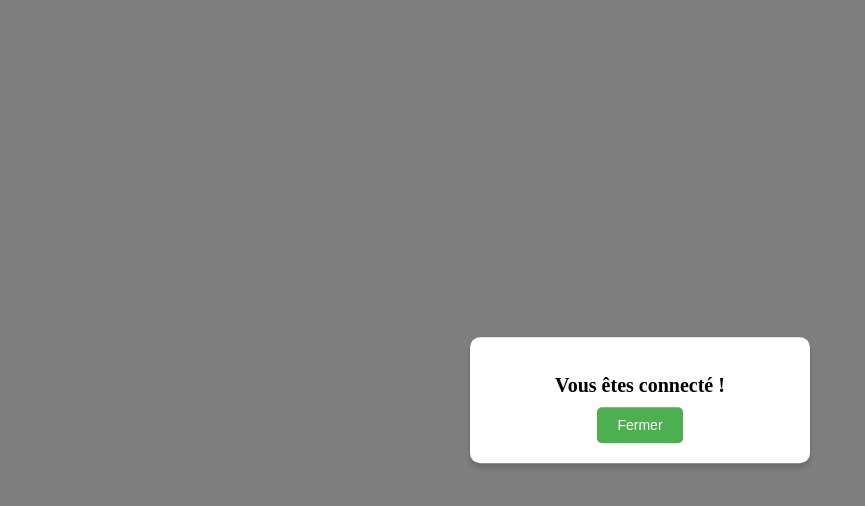
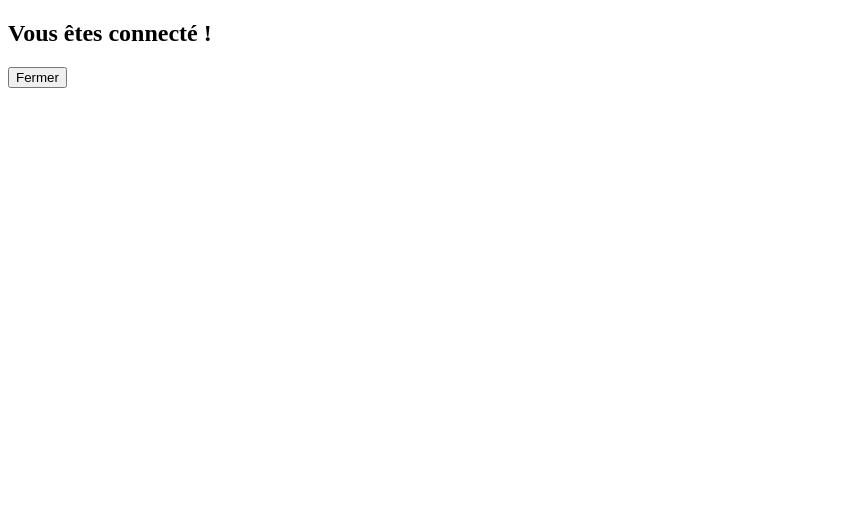
Before and after one commit to ollo25/cinema_projet_A_B_L_O, a PHP site: page /testPopUp.php in a window 1280 px wide. Shown: the top 506 px of the page, without its empty margins (0-865 px from the left). Run offline with PHP 8.4, Linux system fonts and the light colour scheme.

Commit message:
ajout d'un popup de connection

```diff
--- a/testPopUp.php
+++ b/testPopUp.php
@@ -3,71 +3,23 @@
 <head>
     <meta charset="UTF-8">
     <meta name="viewport" content="width=device-width, initial-scale=1.0">
-    <title>Popup Automatique</title>
+    <title>Popup avec condition</title>
     <style>
-        /* Styles pour le popup */
-
-        .popup {
-            position: fixed;
-            top: 50%;
-            left: 50%;
-            transform: translate(-50%, -50%);
-            width: 300px;
-            background-color: white;
-            border-radius: 10px;
-            box-shadow: 0px 4px 6px rgba(0, 0, 0, 0.2);
-            text-align: center;
-            padding: 20px;
-            z-index: 1000;
-            display: none; /* Masqué par défaut */
-        }
-
-        .popup h2 {
-            font-size: 20px;
-            margin-bottom: 10px;
-        }
-
-        .popup button {
-            padding: 10px 20px;
-            font-size: 14px;
-            border: none;
-            background-color: #4CAF50;
-            color: white;
-            border-radius: 5px;
-            cursor: pointer;
-            transition: background-color 0.3s ease;
-        }
-
-        .popup button:hover {
-            background-color: #45a049;
-        }
-
-        /* Masquer le fond noir derrière */
-        .overlay {
-            position: fixed;
-            top: 0;
-            left: 0;
-            width: 100%;
-            height: 100%;
-            background-color: rgba(0, 0, 0, 0.5);
-            z-index: 999;
-            display: none; /* Masqué par défaut */
-        }
+        /* Styles po
     </style>
 </head>
 <body>
 <!-- Arrière-plan sombre -->
 <div class="overlay" id="overlay"></div>
 
-<!-- Popup -->
 <div class="popup" id="popup">
     <h2>Vous êtes connecté !</h2>
     <button id="closePopup">Fermer</button>
 </div>
 
 <script>
-    // Affiche automatiquement le popup dès que la page est chargée
-    window.onload = function() {
+
+
         const popup = document.getElementById('popup');
         const overlay = document.getElementById('overlay');
         const closePopup = document.getElementById('closePopup');
@@ -81,7 +33,7 @@
             popup.style.display = 'none';
             overlay.style.display = 'none';
         });
-    };
+
 </script>
 </body>
 </html>
```
Also changed, not shown: gestionInscription.php (+20 -17 lines), index.html (+31 -0 lines), css/styles.css.
